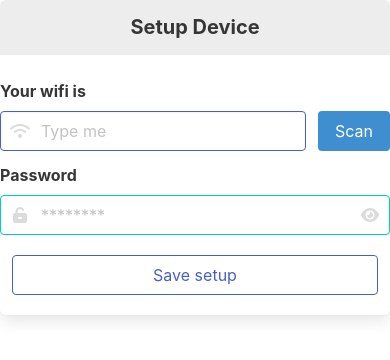
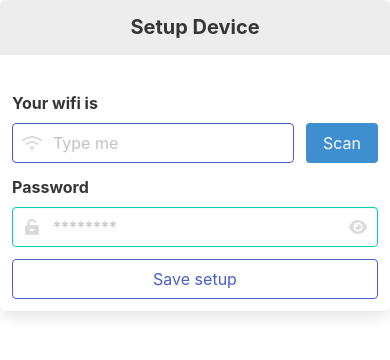
Before and after one commit to Dimedrolity/enduser-setup-second-try, a Vue app: page / in a window 390 px wide. Shown: the top 360 px of the page. Built offline with nearby package versions, Linux system fonts and the light colour scheme.

Commit message:
add responsiveness.
works fine for all except IPad because it has 768 width and in bulma consider devices less or equal 768 width as mobile

```diff
--- a/src/components/UserSetup.vue
+++ b/src/components/UserSetup.vue
@@ -3,16 +3,19 @@
     <p class="panel-heading has-text-centered">Setup Device</p>
     <br />
 
-      <div class="columns is-centered">
-        <div class="column is-4">
-          <label class="label">Your wifi is</label>
+    <div class="columns is-marginless is-mobile is-centered">
+      <form
+        class="column is-full-mobile is-four-fifths-tablet is-one-third-desktop is-one-quarter-widescreen is-one-quarter-fullhd"
+      >
+        <div class="field">
+          <label class="label" for="wifi">Your wifi is</label>
           <div class="field is-grouped">
-            <p v-if="isManualSetup" class="control is-expanded has-icons-left">
-              <input class="input is-link" type="text" placeholder="Type me" />
+            <div v-if="isManualSetup" class="control is-expanded has-icons-left">
+              <input id="wifi" class="input is-link" type="text" placeholder="Type me" />
               <span class="icon is-small is-left">
                 <i class="fas fa-wifi"></i>
               </span>
-            </p>
+            </div>
             <div v-else class="control is-expanded has-icons-left">
               <div class="select is-fullwidth is-info">
                 <select name="wifi-net">
@@ -30,11 +33,13 @@
               <a v-else class="button is-info" v-on:click="switchSetup()">Manual</a>
             </p>
           </div>
+        </div>
 
         <div class="field">
-            <label class="label">Password</label>
+          <label class="label" for="password">Password</label>
           <div class="control has-icons-left has-icons-right">
             <input
+              id="password"
               class="input is-primary"
               :type="isPasswordHidden ? 'password' : 'text'"
               placeholder="********"
@@ -54,10 +59,10 @@
           </div>
         </div>
 
-          <div class="panel-block">
+        <div class="field">
           <button class="button is-link is-outlined is-fullwidth">Save setup</button>
         </div>
-        </div>
+      </form>
     </div>
   </main>
 </template>
```
Lines whose indentation alone changed are shown as unchanged.
